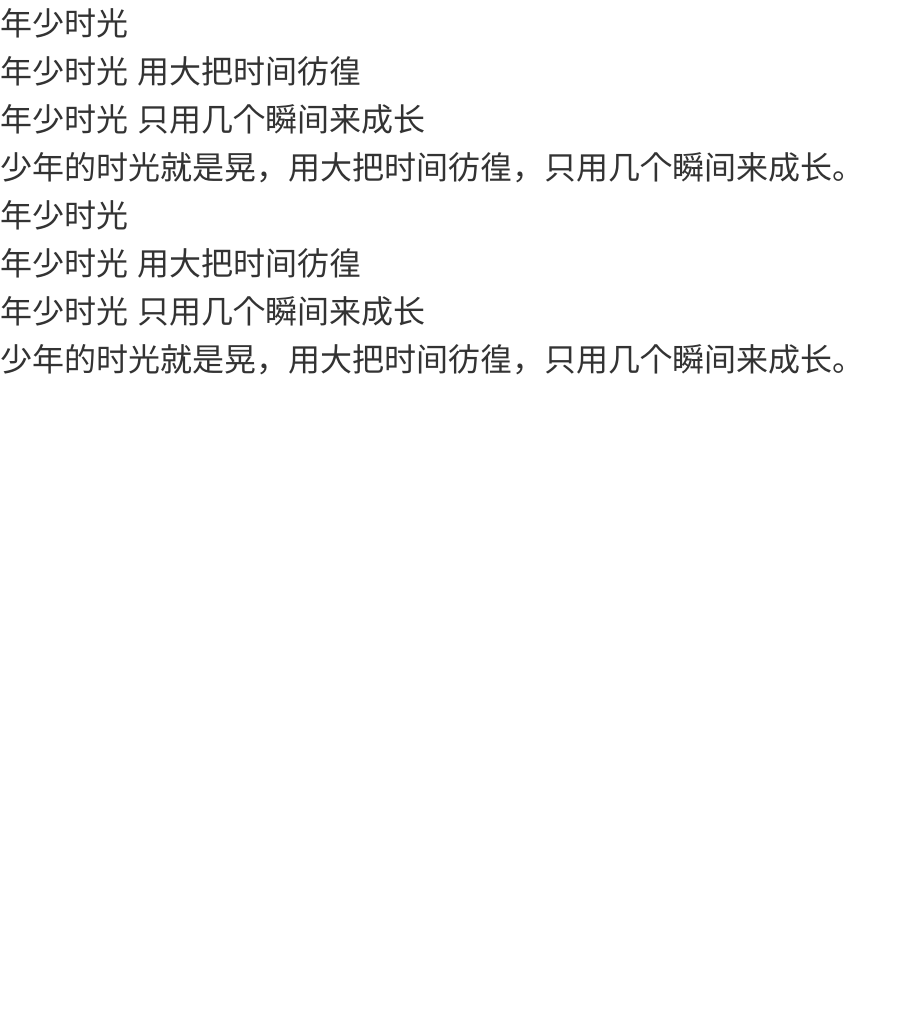
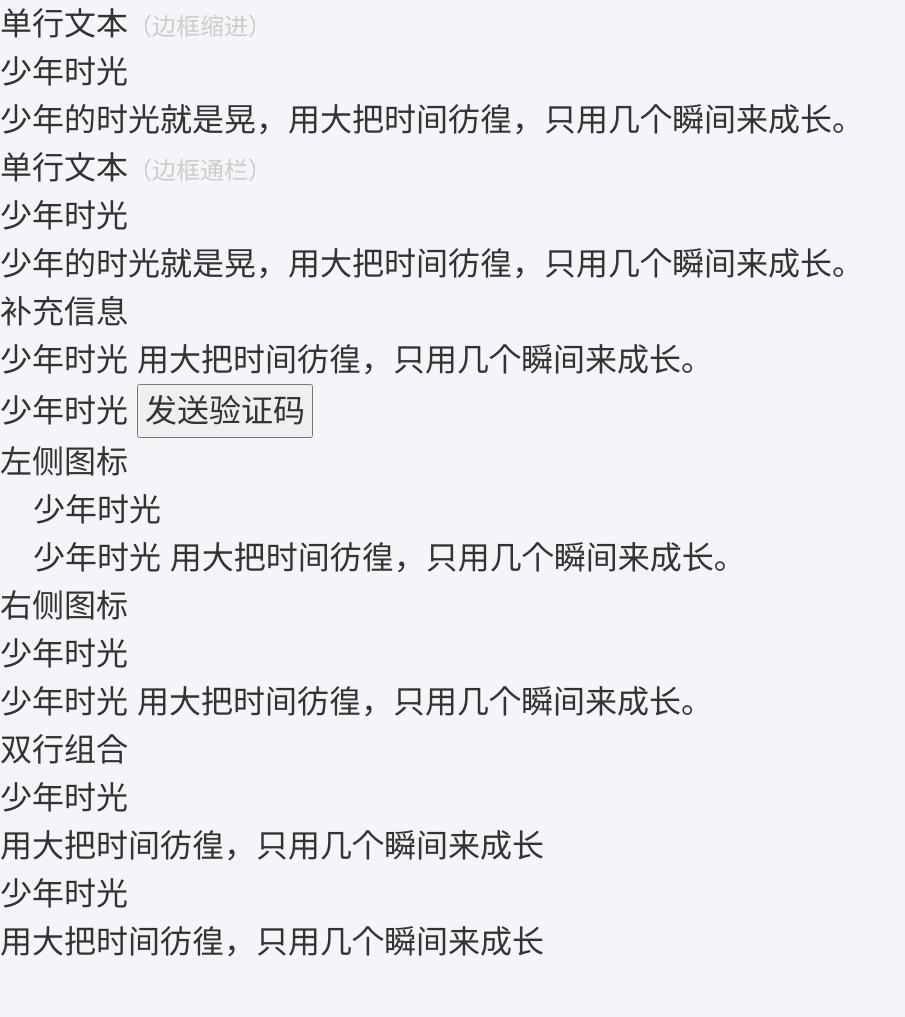
Before and after one commit to whosesmile/smile-ui, a website: page src/list.html in a window 1280 px wide. Shown: the top 1017 px of the page, without its empty margins (0-905 px from the left). Before the commit the page ends 800 px from the top, so only its background shows below. Drawn offline with Linux system fonts and the light colour scheme; files that its build step writes are made by us from their sources.

Commit message:
list finished

```diff
--- a/src/css/widget/button.css
+++ b/src/css/widget/button.css
@@ -1,5 +1,5 @@
 /* 默认样式 */
-.button { display: inline-block; width: 100%; height: 86px; line-height: 86px; vertical-align: middle; text-align: center; font-size: 36px; border-radius: 10px; margin-top: 10px; margin-bottom: 10px; padding: 0; cursor: pointer; border: 1px solid transparent; text-decoration: none; -webkit-background-origin: border-box; background-origin: border-box; }
+.button { display: inline-block; width: 100%; height: 86px; line-height: 86px; vertical-align: middle; text-align: center; font-size: 36px; border-radius: 10px; padding: 0; cursor: pointer; border: 1px solid transparent; text-decoration: none; -webkit-background-origin: border-box; background-origin: border-box; }
 
 /* 直角按钮 */
 .button.square { border-radius: 0; }
@@ -40,5 +40,5 @@
 
 /* 按钮组合 */
 .button-group { margin-top: 10px; margin-bottom: 10px; display: -webkit-box; display: -webkit-flex; display: flex; width: 100%; }
-.button-group > .button { -webkit-box-flex: 1; -webkit-flex: 1; flex: 1; margin: 0; }
+.button-group > .button { -webkit-box-flex: 1; -webkit-flex: 1; flex: 1; }
 .button-group > .button:not(:last-child) { margin-right: 20px; }
--- /dev/null
+++ b/src/css/widget/icons.css
@@ -0,0 +1,14 @@
+@font-face {
+  font-family: 'iconfont';
+  src: url('//at.alicdn.com/t/font_1452840802_3751671.eot'); /* IE9*/
+  src: url('//at.alicdn.com/t/font_1452840802_3751671.eot?#iefix') format('embedded-opentype'), /* IE6-IE8 */
+  url('//at.alicdn.com/t/font_1452840802_3751671.woff') format('woff'), /* chrome、firefox */
+  url('//at.alicdn.com/t/font_1452840802_3751671.ttf') format('truetype'), /* chrome、firefox、opera、Safari, Android, iOS 4.2+*/
+  url('//at.alicdn.com/t/font_1452840802_3751671.svg#iconfont') format('svg'); /* iOS 4.1- */
+}
+.icon {
+  font-family: 'iconfont';
+  font-style: normal;
+  display: inline-block;
+  vertical-align: middle;
+}
--- a/src/css/widget/list.css
+++ b/src/css/widget/list.css
@@ -1,14 +1,33 @@
-/* 列表定义 */
+/* 缩进边框 */
 .list { margin-top: 20px; margin-bottom: 20px; }
-.list > .item { display: -webkit-box; display: -webkit-flex; display: flex; min-height: 88px; padding: 12px 30px; color: #333; text-align: left; overflow: hidden; -webkit-box-pack: center; -webkit-box-align: center; -webkit-align-items: center; align-items: center; background: linear-gradient(#fff, #fff) top left no-repeat, linear-gradient(#fff, #fff) bottom left no-repeat, linear-gradient(#e5e5e5, #e5e5e5) top left no-repeat, linear-gradient(#e5e5e5, #e5e5e5) bottom left no-repeat #fff; background-size: 30px 1px, 30px 1px, 0 0, 100% 1px; }
+.list > .item { display: -webkit-box; display: -webkit-flex; display: flex; min-height: 88px; padding: 12px 30px; color: #333; text-align: left; overflow: hidden; -webkit-box-pack: center; -webkit-box-align: center; -webkit-align-items: center; align-items: center; background: -webkit-gradient(linear, left top, left bottom, from(#fff), to(#fff)) left top no-repeat, -webkit-gradient(linear, left bottom, left top, from(#fff), to(#fff)) left bottom no-repeat, -webkit-gradient(linear, left top, left bottom, from(#e5e5e5), to(#e5e5e5)) left top no-repeat, -webkit-gradient(linear, left bottom, left top, from(#e5e5e5), to(#e5e5e5)) left bottom no-repeat #fff; background: -webkit-linear-gradient(#fff, #fff) left top no-repeat, -webkit-linear-gradient(#fff, #fff) left bottom no-repeat, -webkit-linear-gradient(#e5e5e5, #e5e5e5) left top no-repeat, -webkit-linear-gradient(#e5e5e5, #e5e5e5) left bottom no-repeat #fff; background: linear-gradient(#fff, #fff) left top no-repeat, linear-gradient(#fff, #fff) left bottom no-repeat, linear-gradient(#e5e5e5, #e5e5e5) left top no-repeat, linear-gradient(#e5e5e5, #e5e5e5) left bottom no-repeat #fff; background-size: 30px 1px, 30px 1px, 0 0, 100% 1px; }
 .list > .item:first-child { background-size: 0 0, 30px 1px, 100% 1px, 100% 1px; }
 .list > .item:last-child { background-size: 30px 1px, 0 0, 0 0, 100% 1px; }
+.list > .item:first-child:last-child { background-size: 0 0, 0 0, 100% 1px, 100% 1px; }
 
 /* 通栏边框 */
 .list.thread > .item { background-size: 0 0, 0 0, 0 0, 100% 1px; }
 .list.thread > .item:first-child { background-size: 0 0, 0 0, 100% 1px, 100% 1px; }
 .list.thread > .item:last-child { background-size: 0 0, 0 0, 0 0, 100% 1px; }
 
-/* 内容定义 */
+/* 内容排版 */
 .list > .item > .text, .list > .item > .extra { -webkit-box-flex: 1; -webkit-flex: 1; flex: 1; overflow: hidden; text-overflow: ellipsis; white-space: nowrap; }
 .list > .item > .extra { color: #999; font-size: 28px; text-align: right; }
+
+/* 表头定义 */
+.list > .item-divider { font-size: 28px; padding: 12px 30px; color: #333; text-align: left; overflow: hidden; text-overflow: ellipsis; white-space: nowrap; }
+.list > .item-divider + .item { background-size: 0 0, 30px 1px, 100% 1px, 100% 1px; }
+.list > .item-divider + .item:last-child { background-size: 0 0, 0 0, 100% 1px, 100% 1px; }
+.list.thread > .item-divider + .item { background-size: 0 0, 0 0, 100% 1px, 100% 1px; }
+
+/* ICON定义 */
+.list > .item > .icon:first-child { text-align: left; margin-right: 16px; }
+.list > .item > .icon:last-child { color: #999; font-size: 28px; text-align: right; margin-left: 16px; }
+
+/* 双行文本 */
+.list > .item > .text > .brief { font-size: 26px; color: #999; line-height: 40px; margin-top: 2px; }
+
+/* 头像排版 */
+.list > .item > .avatar { margin-right: 20px; }
+.list > .item > .avatar img, .list > .item > .avatar img[mode="64px"] { display: block; width: 64px; height: 64px; }
+.list > .item > .avatar img[mode="90px"] { width: 90px; height: 90px; }
--- a/src/list.html
+++ b/src/list.html
@@ -10,38 +10,95 @@
   <script type="text/javascript" src="./js/flexible.js"></script>
   <link rel="stylesheet" type="text/css" href="./css/ui.css" />
 </head>
-<body ontouchstart="">
+<body class="light" ontouchstart="">
   <div class="list">
+    <div class="item-divider">单行文本<span class="text-xs text-light">（边框缩进）</span></div>
     <div class="item">
-      <span class="text">年少时光</span>
-    </div>
-    <div class="item">
-      <span class="text">年少时光</span>
-      <span class="extra">用大把时间彷徨</span>
-    </div>
-    <div class="item">
-      <span class="text">年少时光</span>
-      <span class="extra">只用几个瞬间来成长</span>
+      <span class="text">少年时光</span>
     </div>
     <div class="item">
       <span class="text">少年的时光就是晃，用大把时间彷徨，只用几个瞬间来成长。</span>
     </div>
   </div>
   <div class="list thread">
+    <div class="item-divider">单行文本<span class="text-xs text-light">（边框通栏）</span></div>
     <div class="item">
-      <span class="text">年少时光</span>
-    </div>
-    <div class="item">
-      <span class="text">年少时光</span>
-      <span class="extra">用大把时间彷徨</span>
-    </div>
-    <div class="item">
-      <span class="text">年少时光</span>
-      <span class="extra">只用几个瞬间来成长</span>
+      <span class="text">少年时光</span>
     </div>
     <div class="item">
       <span class="text">少年的时光就是晃，用大把时间彷徨，只用几个瞬间来成长。</span>
     </div>
   </div>
+  <div class="list">
+    <div class="item-divider">补充信息</div>
+    <div class="item">
+      <span class="text">少年时光</span>
+      <span class="extra">用大把时间彷徨，只用几个瞬间来成长。</span>
+    </div>
+    <div class="item">
+      <span class="text">少年时光</span>
+      <span class="extra"><button class="button inline primary light tiny">发送验证码</button></span>
+    </div>
+  </div>
+
+  <div class="list">
+    <div class="item-divider">左侧图标</div>
+    <div class="item">
+      <i class="icon">&#xe622;</i>
+      <span class="text">少年时光</span>
+    </div>
+    <div class="item">
+      <i class="icon">&#xe622;</i>
+      <span class="text">少年时光</span>
+      <span class="extra">用大把时间彷徨，只用几个瞬间来成长。</span>
+    </div>
+  </div>
+  <div class="list">
+    <div class="item-divider">右侧图标</div>
+    <div class="item">
+      <span class="text">少年时光</span>
+      <i class="icon">&#xe61a;</i>
+    </div>
+    <div class="item">
+      <span class="text">少年时光</span>
+      <span class="extra">用大把时间彷徨，只用几个瞬间来成长。</span>
+      <i class="icon">&#xe61a;</i>
+    </div>
+  </div>
+  <div class="list">
+    <div class="item-divider">双行组合</div>
+    <div class="item">
+      <span class="text">
+        少年时光
+        <div class="brief">用大把时间彷徨，只用几个瞬间来成长</div>
+      </span>
+    </div>
+    <div class="item">
+      <span class="text">
+        少年时光
+        <div class="brief">用大把时间彷徨，只用几个瞬间来成长</div>
+      </span>
+      <i class="icon">&#xe61a;</i>
+    </div>
+  </div>
+  <div class="list">
+    <div class="item-divider">头像组合</div>
+    <div class="item">
+      <div class="avatar">
+        <img src="http://img4.duitang.com/uploads/item/201209/08/20120908175146_SwckL.jpeg" mode="64px" />
+      </div>
+      <span class="text">少年时光</span>
+    </div>
+    <div class="item">
+      <div class="avatar">
+        <img src="http://img4.duitang.com/uploads/item/201209/08/20120908175146_SwckL.jpeg" mode="90px" />
+      </div>
+      <span class="text">
+        少年时光
+        <div class="brief">用大把时间彷徨，只用几个瞬间来成长</div>
+      </span>
+      <i class="icon">&#xe61a;</i>
+    </div>
+  </div>
 </body>
 </html>
```
Also changed, not shown: src/button.html (+3 -0 lines).
